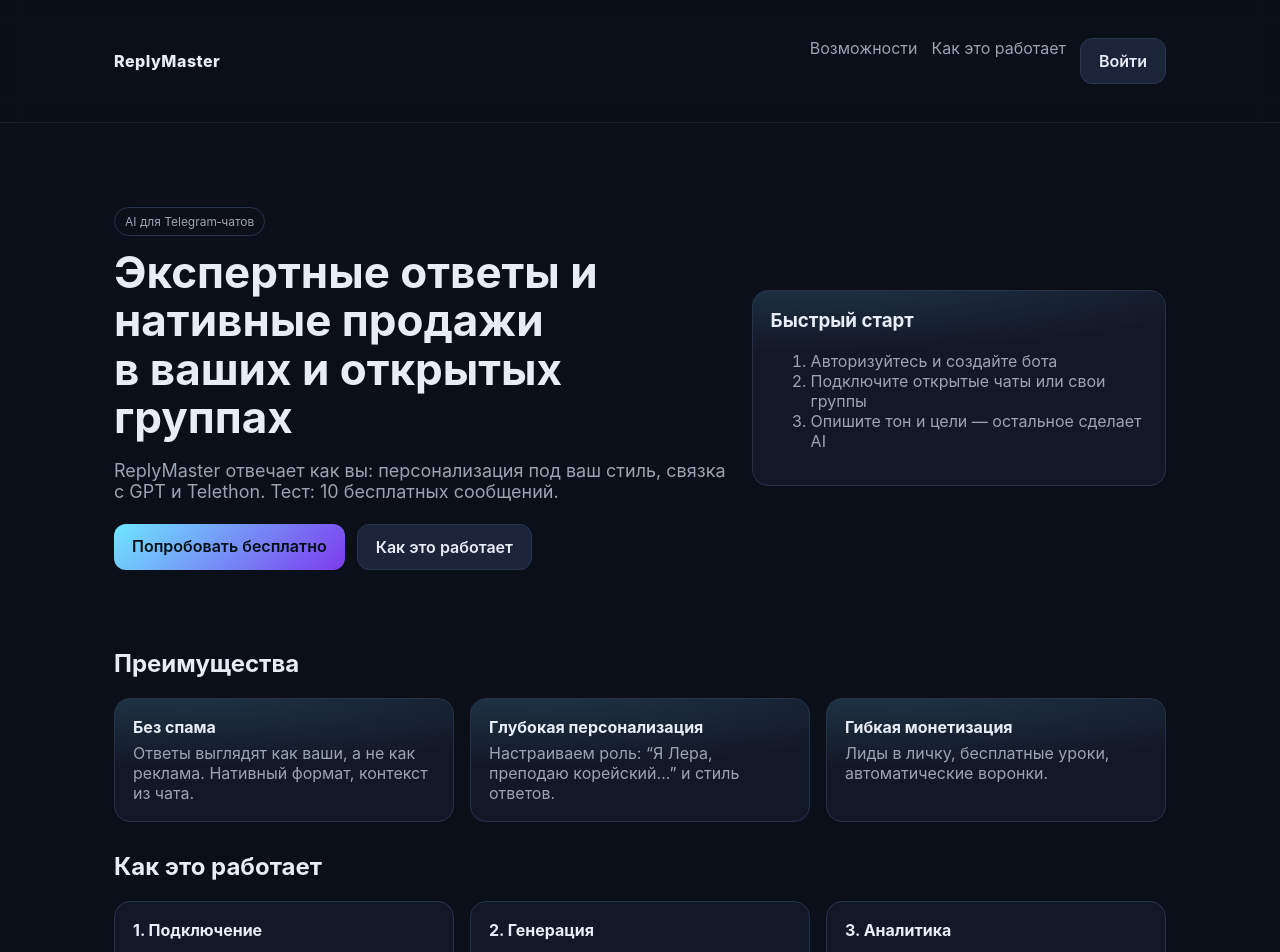
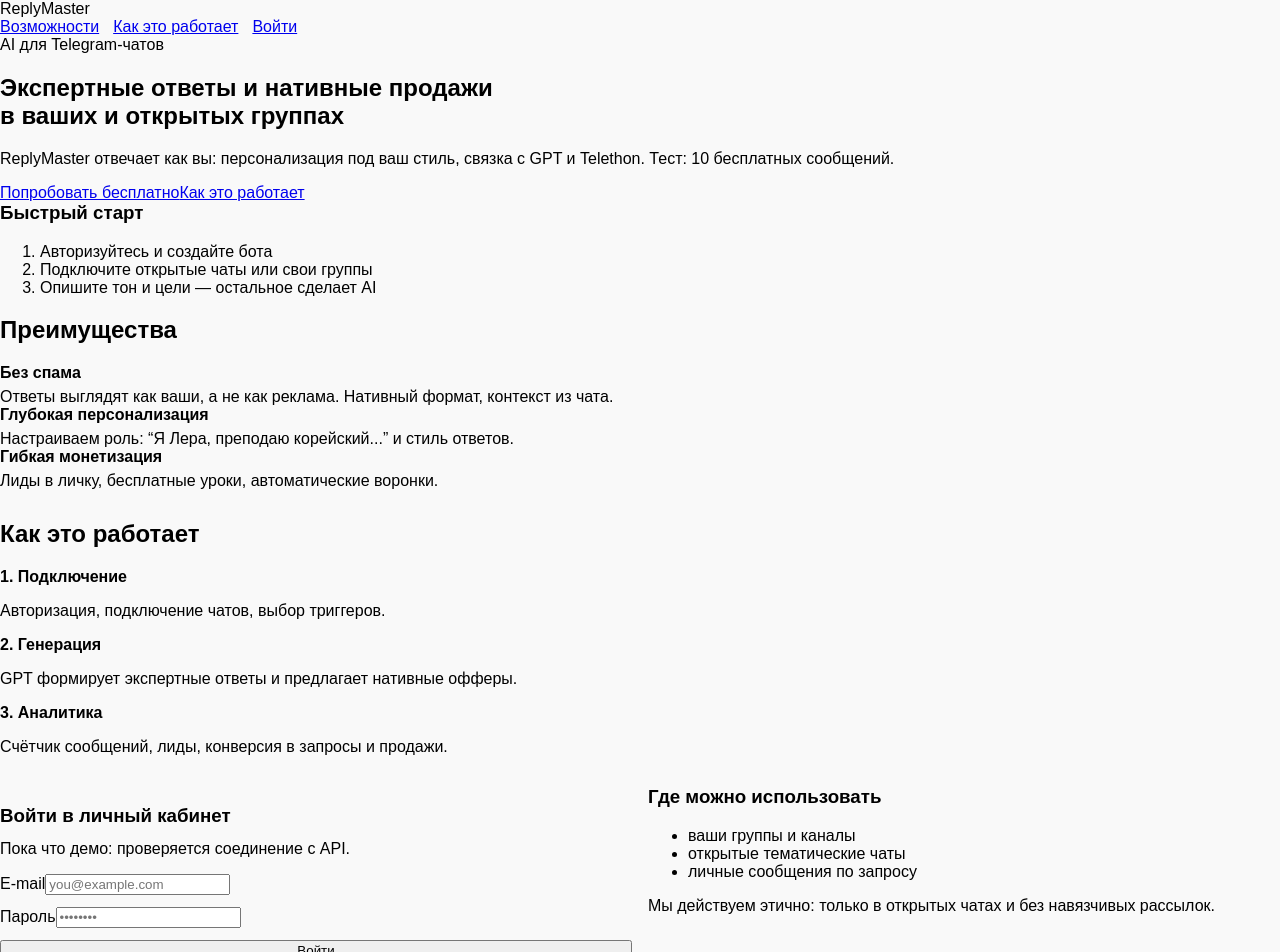
Before and after one commit to anykord/replymaster-frontend, a Next.js app: page / in a window 1280 px wide. Shown: the top 952 px of the page. Built offline with nearby package versions, Linux system fonts and the light colour scheme; no server answers.

Commit message:
Update globals.css

```diff
--- a/styles/globals.css
+++ b/styles/globals.css
@@ -1,25 +1,5 @@
-
-:root{--bg:#0b0f19;--card:#121828;--muted:#9aa4b2;--text:#e6edf6;--brand:#6ee7ff;--brand2:#7c3aed}
-*{box-sizing:border-box} html,body{padding:0;margin:0;background:var(--bg);color:var(--text);font-family:Inter,system-ui,Segoe UI,Roboto,Arial,sans-serif}
-a{color:inherit;text-decoration:none}
-.container{max-width:1100px;margin:0 auto;padding:24px}
-.hero{display:grid;gap:16px;grid-template-columns:1.2fr .8fr;align-items:center;padding:60px 0}
-.badge{display:inline-block;padding:6px 10px;border:1px solid #26324a;border-radius:999px;font-size:12px;color:var(--muted)}
-h1{font-size:44px;line-height:1.1;margin:12px 0}
-.lead{color:var(--muted);font-size:18px}
-.cta{display:flex;gap:12px;margin-top:22px}
-.btn{background:linear-gradient(135deg,var(--brand),var(--brand2));border:0;color:#001014;padding:12px 18px;border-radius:12px;font-weight:600;cursor:pointer}
-.btn.secondary{background:#1c243a;color:var(--text);border:1px solid #2b3550}
-.card{background:radial-gradient(1200px 200px at 10% -10%, rgba(110,231,255,.15), transparent 40%),var(--card);border:1px solid #26324a;border-radius:16px;padding:18px}
-.grid3{display:grid;grid-template-columns:repeat(3,1fr);gap:16px}
-.how{display:grid;grid-template-columns:repeat(3,1fr);gap:16px;margin-top:8px}
-.how .step{background:var(--card);border:1px solid #26324a;border-radius:16px;padding:18px}
-.muted{color:var(--muted)}
-footer{border-top:1px solid #26324a;color:var(--muted);padding:24px 0;margin-top:40px}
-.login{background:var(--card);border:1px solid #26324a;border-radius:16px;padding:18px}
-input{width:100%;padding:12px 14px;border-radius:10px;border:1px solid #2b3550;background:#0f1526;color:var(--text);outline:none}
-label{font-size:14px;color:var(--muted)}
-.logo{font-weight:800;letter-spacing:.5px}
-header{position:sticky;top:0;background:rgba(11,15,25,.6);backdrop-filter:blur(10px);border-bottom:1px solid #1b2135}
-nav{display:flex;justify-content:space-between;align-items:center;padding:14px 0}
-@media (max-width:900px){.hero{grid-template-columns:1fr}.grid3,.how{grid-template-columns:1fr}}
+body {
+  margin: 0;
+  font-family: Arial, sans-serif;
+  background-color: #f9f9f9;
+}
```
